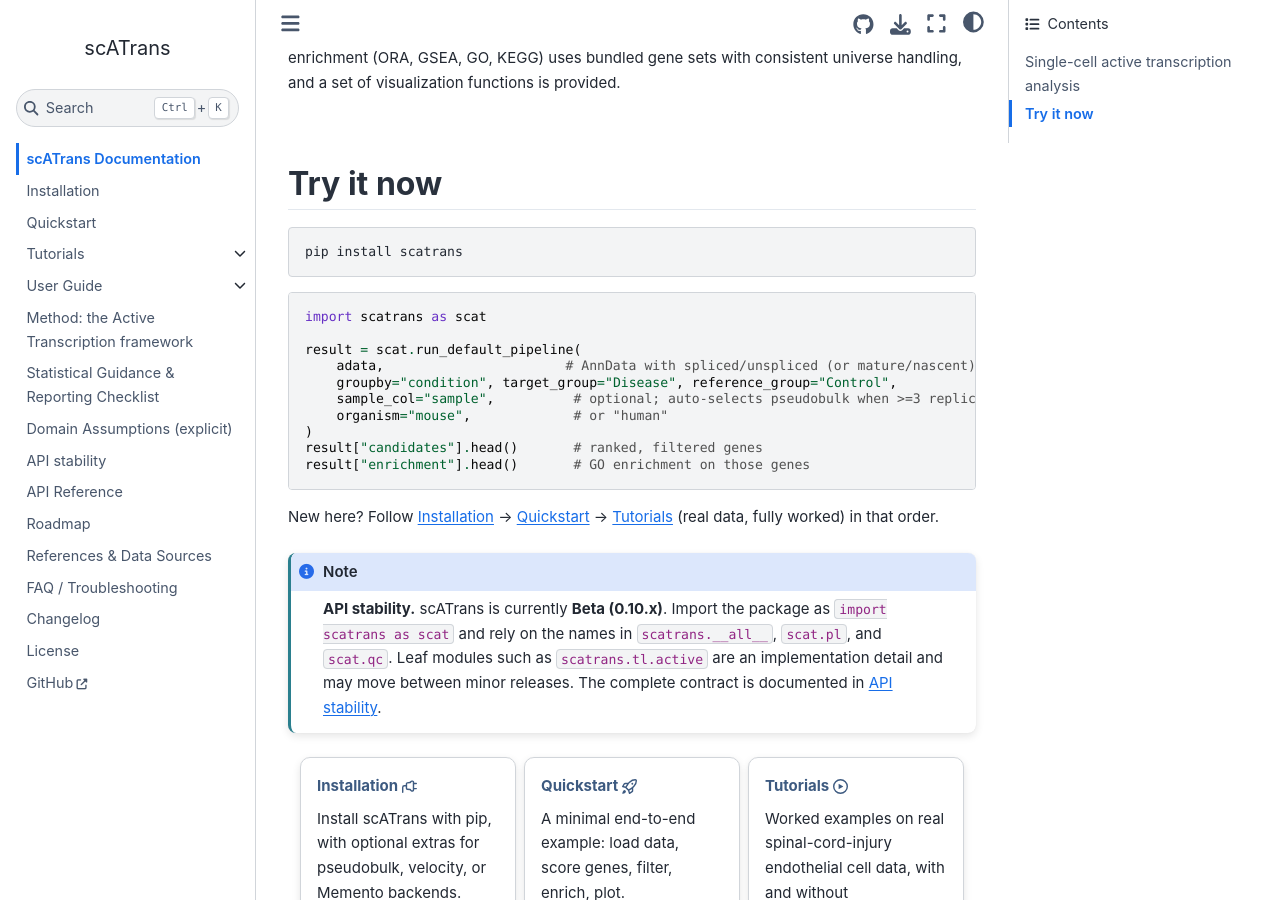
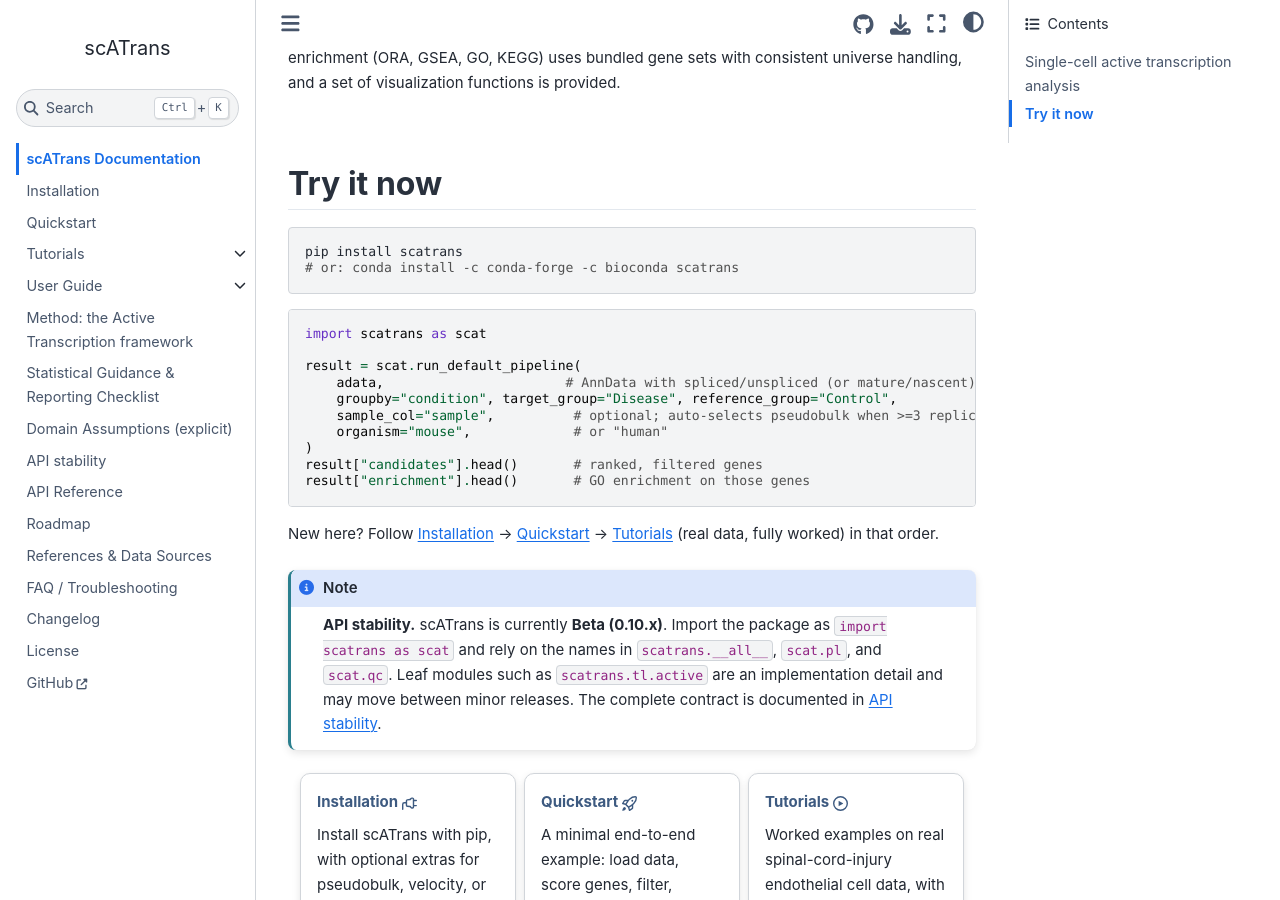
Before and after one commit to leelieber2025/scATrans, a Sphinx documentation site: the page built from docs/index.md, in a window 1280 px wide and 900 px high, scrolled down 427 px. Built offline with Sphinx 7.4.7 and the Sphinx Book theme 1.1.4, drawn with Linux system fonts in a browser that asks for light colours; pages that are not in the unit, such as notebooks, are missing from menus.

Commit message:
Update index.md

````diff
--- a/docs/index.md
+++ b/docs/index.md
@@ -1,6 +1,7 @@
 # scATrans Documentation
 
 [![PyPI version](https://img.shields.io/pypi/v/scatrans.svg)](https://pypi.org/project/scatrans/)
+[![Bioconda](https://img.shields.io/conda/vn/bioconda/scatrans.svg)](https://anaconda.org/bioconda/scatrans)
 [![Python versions](https://img.shields.io/pypi/pyversions/scatrans.svg)](https://pypi.org/project/scatrans/)
 [![CI](https://github.com/leelieber2025/scATrans/actions/workflows/ci.yml/badge.svg)](https://github.com/leelieber2025/scATrans/actions/workflows/ci.yml)
 [![License](https://img.shields.io/badge/license-Apache--2.0-blue.svg)](https://github.com/leelieber2025/scATrans/blob/main/LICENSE)
@@ -23,6 +24,7 @@
 
 ```bash
 pip install scatrans
+# or: conda install -c conda-forge -c bioconda scatrans
 ```
 
 ```python
````
